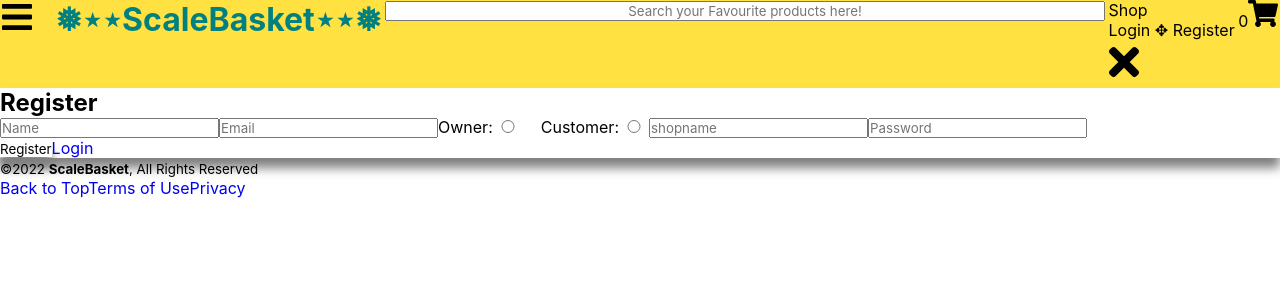
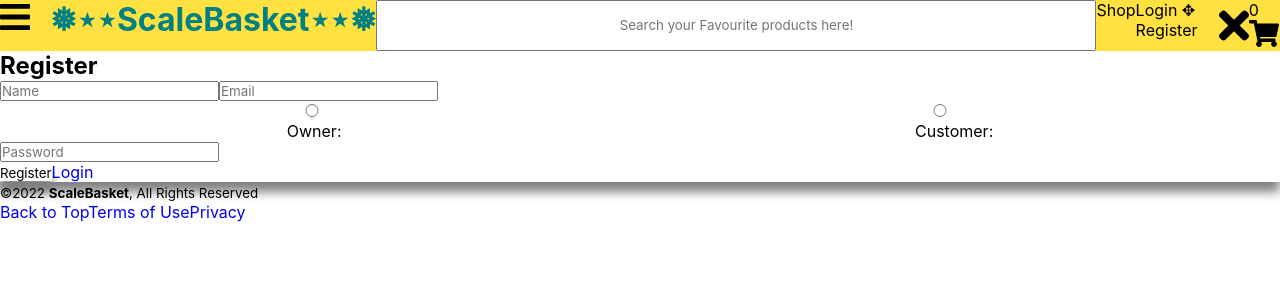
Before and after one commit to RohaN41360/ecomm, a React (Create React App) app in the folder client/: page /register in a window 1280 px wide. Shown: the top 300 px of the page. Built offline with nearby package versions, Linux system fonts and the light colour scheme; no server answers.

Commit message:
added radio btns

```diff
--- a/client/src/components/footer/foot.css
+++ b/client/src/components/footer/foot.css
@@ -22,6 +22,7 @@
   }
 
   .wrapper {
+    font-size: medium;
     display: table-cell;
     vertical-align: middle;
   }
--- a/client/src/components/headers/Header.js
+++ b/client/src/components/headers/Header.js
@@ -60,22 +60,22 @@
     return (
         <header style={{backgroundColor:"rgb(255,225,65)",display:"flex",justifyContent:"space-around"}}>
 
-            <div className="menu" onClick={() => setMenu(!menu)}>
+            <div className="menu"  onClick={() => setMenu(!menu)}>
                 <img src={Menu} alt="" width="30" />
             </div>
 
-            <div className="logo" >
+            <div className="logo" style={{display:'flex'}}>
                 <h1>
                     <Link to="/" style={{color:"teal",paddingLeft:"20px"}}>{isAdmin ? 'Admin' : '❅⋆⋆ScaleBasket⋆⋆❅'}</Link>
                 </h1>
             </div>
 
-            <div>
+            <div style={{display:'flex'}}>
             <input type="text" value={search} style={{textAlign:"center",width:"90vh",resize: 'vertical'}} placeholder="Search your Favourite products here!"
             onChange={e => setSearch(e.target.value.toLowerCase())} />
             </div>
 
-            <ul style={styleMenu}>
+            <ul style={styleMenu} style={{display:'flex'}}>
                 <li><Link to="/" style={{color:"black", display: 'inline-block'}}>{isAdmin ? 'Products' : 'Shop'}</Link></li>
 
                 {isAdmin && adminRouter()}
@@ -84,7 +84,7 @@
                     isLogged ? loggedRouter() : <li><Link style={{color:"black", display: 'inline-block'}} to="/login">Login ✥ Register</Link></li>
                 }
 
-                <li onClick={() => setMenu(!menu)}>
+                <li onClick={() => setMenu(!menu)} style={{display:'flex'}}>
                     <img src={Close} alt="" width="30" className="menu" />
                 </li>
 
--- a/client/src/components/mainpages/auth/Register.js
+++ b/client/src/components/mainpages/auth/Register.js
@@ -27,6 +27,8 @@
         }
     }
 
+    const [isclicked,setclick] = useState(false)
+
     return (
         <div className="login-page" style={{boxShadow:"0 10px 10px grey"}}>
 
@@ -41,15 +43,25 @@
                 {/* <input type="number" name="role" required
                 placeholder="Enter 1 for Owner Or 0 for Customer" value={user.role} onChange={onChangeInput} /> */}
 
-                <label htmlFor="owner">Owner:</label>
-                <input type="radio" style={{width:'30px'}} id='owner' name='role' value={user.role} value='1' onChange={onChangeInput} />
-                &nbsp;&nbsp;&nbsp;&nbsp;
-                <label htmlFor="customer">Customer:</label>
-                <input type="radio" style={{width:'30px'}} id='customer' name='role'value={user.role} value='0' onChange={onChangeInput} />
+
+                <div style={{display:'flex',justifyContent:'space-around'}}>
+                <div>
+                <input type="radio" style={{width:'50px'}}  id='owner' onClick={()=>setclick(!isclicked)} name='role' value={user.role} value='1' onChange={onChangeInput} />
+                <label htmlFor="owner" style={{display:"flex",justifyItems:'center',justifyContent:'center'}}>Owner:</label>
+                </div>
+                <div>
+                <input type="radio" style={{width:'50px'}}  id='customer' onClick={()=>setclick(!isclicked)} name='role'value={user.role} value='0' onChange={onChangeInput} />
+                <label htmlFor="customer" style={{display:"flex",justifyItems:'center',justifyContent:'center'}}>Customer:</label>
+                </div>
+
+                </div>
 
 
-                <input type="text" name="shopname"  autoComplete='off'
-                placeholder="shopname" value={user.shopname} onChange={onChangeInput} />
+                {isclicked && <input type="text" name="shopname"
+                placeholder="shopname" value={user.shopname} onChange={onChangeInput} /> }
+
+                {/* <input type="text" name="shopname"  autoComplete='off'
+                placeholder="shopname" value={user.shopname} onChange={onChangeInput} />        */}
 
                 <input type="password" name="password" required autoComplete="on"
                 placeholder="Password" value={user.password} onChange={onChangeInput} />
--- a/client/src/components/mainpages/products/Products.js
+++ b/client/src/components/mainpages/products/Products.js
@@ -59,6 +59,7 @@
     if(loading) return <div><Loading /></div>
     return (
         <>
+        <h1 style={{textAlign:'center'}}><span style={{color:'orange'}}>Our </span>Products</h1>
         <Filters />
 
         {
```
Also changed, not shown: 1 other file (tests, documents, lock files or other folders).
